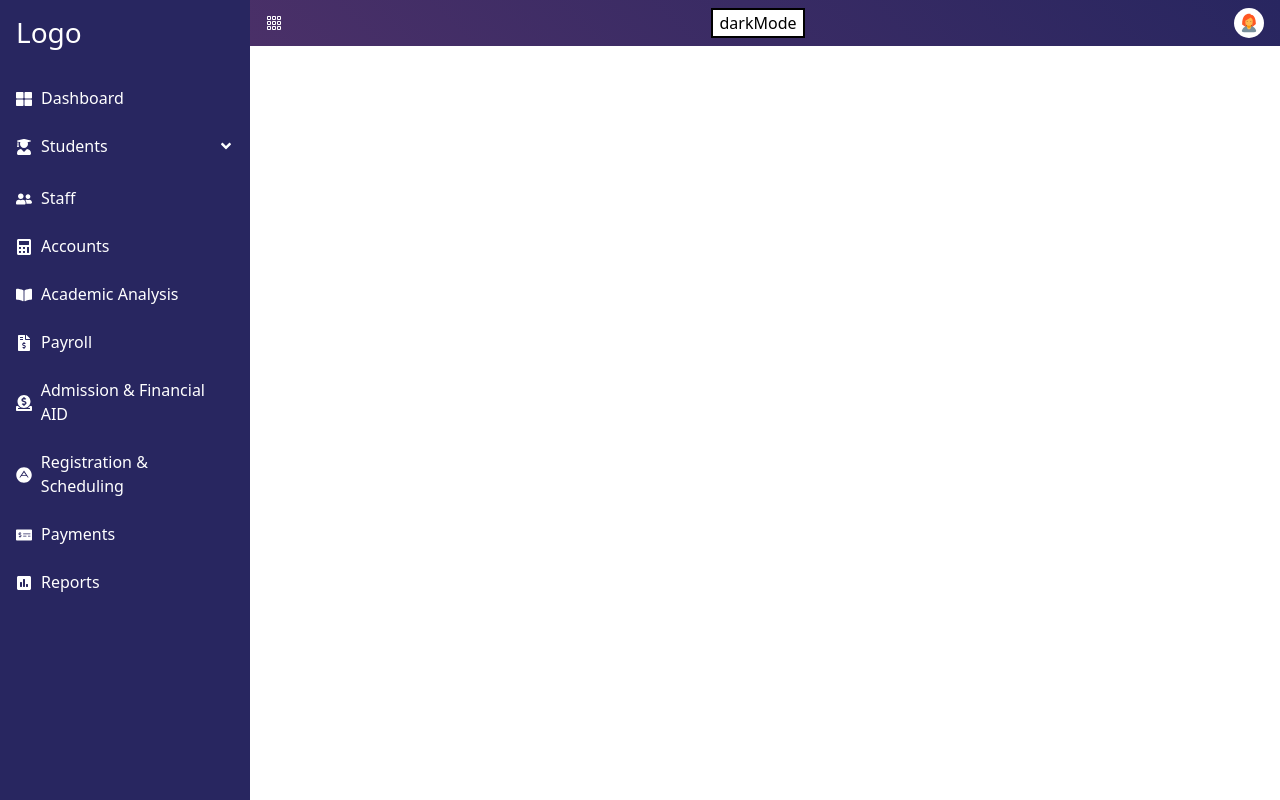
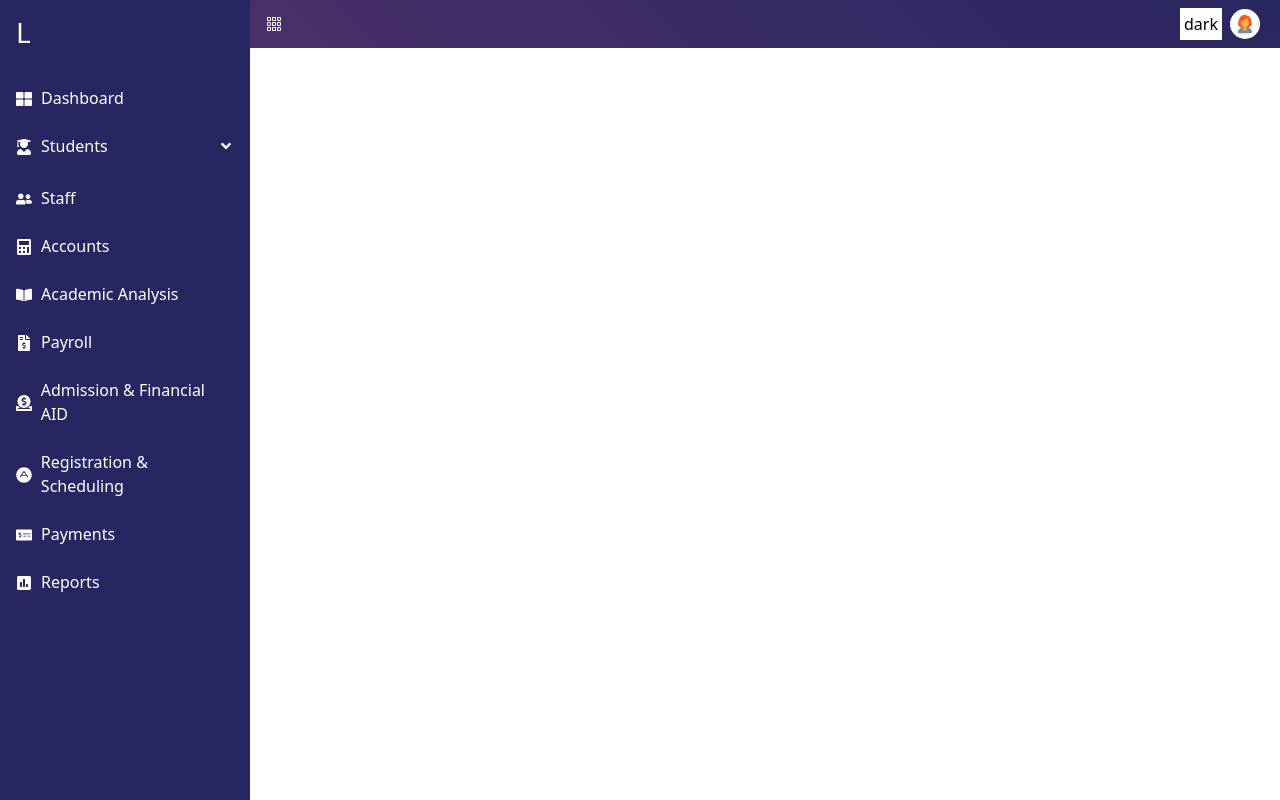
Before and after one commit to Ifratbinte/react-sidebar-app, a React (Create React App) app: page / in a window 1280 px wide. Built offline with nearby package versions, Linux system fonts and the light colour scheme.

Commit message:
sidebar hide menu setup

```diff
--- a/package.json
+++ b/package.json
@@ -12,6 +12,7 @@
     "react-dom": "^17.0.2",
     "react-icons": "^4.6.0",
     "react-scripts": "5.0.0",
+    "react-tooltip": "^4.4.3",
     "sass": "^1.55.0",
     "web-vitals": "^2.1.4"
   },
--- a/src/App.js
+++ b/src/App.js
@@ -1,5 +1,5 @@
 import React, { useContext } from "react";
-import Sidebar from "./commonAction/layout/sidebar/Sidebar";
+import Layout from "./commonAction/layout/sidebar/Layout";
 import ThemeContext from "./store/themeContext";
 import "./style/dark-mode.scss";
 import "./style/main.scss";
@@ -9,7 +9,7 @@ function App() {
   console.log(ctx);
   return (
     <div className="main" data-theme={ctx?.theme}>
-      <Sidebar />
+      <Layout />
     </div>
   );
 }
--- a/src/commonAction/layout/sidebar/Sidebar.jsx
+++ b/src/commonAction/layout/sidebar/Layout.jsx
@@ -13,9 +13,9 @@ export default function Sidebar() {
 
   return (
     <>
-      <div className="sidebar" style={{ width: Open ? "60px" : "250px" }}>
+      <div className={!Open ? "sidebar show" : "sidebar hide"} style={{ width: Open ? "50px" : "250px" }}>
         <div className="sidebar-top">
-          <h3 className="logo text-white p-3">Logo</h3>
+          <h3 className="logo text-white p-3">L</h3>
         </div>
 
         {sidebarMenu.map((item, index) => (
@@ -29,14 +29,7 @@ export default function Sidebar() {
           <HeaderTools />
         </div>
 
-        <div className="wrapper-body p-3">
-          {/* <h1 className="title">SMS</h1>
-          <p className="info">
-            Lorem ipsum dolor sit amet, consectetur adipiscing elit, sed do eiusmod tempor incididunt ut labore et dolore magna aliqua. Ut enim ad minim veniam,
-            quis nostrud exercitation ullamco laboris nisi ut aliquip ex ea commodo consequat.
-          </p>
-          <button className="btn">Explore now</button> */}
-        </div>
+        <div className="wrapper-body p-3"></div>
       </div>
     </>
   );
--- a/src/commonAction/layout/sidebar/SidebarItem.jsx
+++ b/src/commonAction/layout/sidebar/SidebarItem.jsx
@@ -1,3 +1,4 @@
+//create responsive collapse sidebar?import { useState } from "react";
 import { useState } from "react";
 import { NavLink } from "react-bootstrap";
 import { FaAngleDown } from "react-icons/fa";
--- a/src/commonAction/layout/topbar/HeaderTools.jsx
+++ b/src/commonAction/layout/topbar/HeaderTools.jsx
@@ -6,10 +6,14 @@ function HeaderTools() {
   const themeCtx = useContext(ThemeContext);
   return (
     <>
-      <button className="btn-theme" onClick={themeCtx.updateTheme}>
-        {themeCtx.theme === "light" ? "dark" : "light"}Mode
-      </button>
-      <UserSettings />
+      <ul className="header-tools">
+        <li className="btn-theme" onClick={themeCtx.updateTheme}>
+          {themeCtx.theme === "dark" ? "light" : "dark"}
+        </li>
+        <li>
+          <UserSettings />
+        </li>
+      </ul>
     </>
   );
 }
--- a/src/store/themeContextProvider.js
+++ b/src/store/themeContextProvider.js
@@ -19,7 +19,7 @@ const ThemeContextProvider = ({ children }) => {
   const [themeState, dispatch] = useReducer(themeReducer, defaultState);
 
   const onUpdateLayout = () => {
-    dispatch({ type: "UPDATE", payload: themeState.theme === "light" ? "dark" : "light" });
+    dispatch({ type: "UPDATE", payload: themeState.theme === "dark" ? "light" : "dark" });
   };
 
   const themeCtx = {
--- a/src/style/component/custom/utils.scss
+++ b/src/style/component/custom/utils.scss
@@ -0,0 +1,10 @@
+ul{
+  margin: 0;
+  padding: 0;
+}
+li{
+  list-style: none;
+}
+ul > li {
+  margin: 0 4px;
+}
--- a/src/style/component/layout/sidebar.scss
+++ b/src/style/component/layout/sidebar.scss
@@ -15,6 +15,7 @@
   background-color: #282660;
   height: 100%;
   overflow: auto;
+
   &-item {
     padding: 0.75em 1em;
     display: block;
@@ -41,6 +42,7 @@
     padding-top: 0.25em;
     height: 0;
     overflow: hidden;
+    margin-left: 10px;
   }
   &-title {
     display: flex;
@@ -63,3 +65,12 @@
     justify-content: space-between;
   }
 }
+.sidebar.hide {
+  transition: 0.3s ease;
+  .menu-title, .toggle-btn {
+    display: none;
+  }
+}
+.sidebar.show {
+  transition: 0.1s ease;
+}
--- a/src/style/component/layout/wrapper.scss
+++ b/src/style/component/layout/wrapper.scss
@@ -8,6 +8,10 @@
     align-items: center;
     background-image: linear-gradient(45deg, #4a3068, #282660);
     padding: 8px 16px;
+    .header-tools{
+      display: flex;
+      align-items: center;
+    }
   }
 }
 .user-card-wrap {
--- a/src/style/dark-mode.scss
+++ b/src/style/dark-mode.scss
@@ -24,7 +24,8 @@
 .btn-theme {
   color: var(--text-primary);
   background-color: var(--background);
-  border: 2px var(--text-primary) solid;
   float: right;
   transition: all 0.5s;
+  cursor: pointer;
+  padding: 4px;
 }
```
Also changed, not shown: 1 other file (tests, documents, lock files or other folders).
